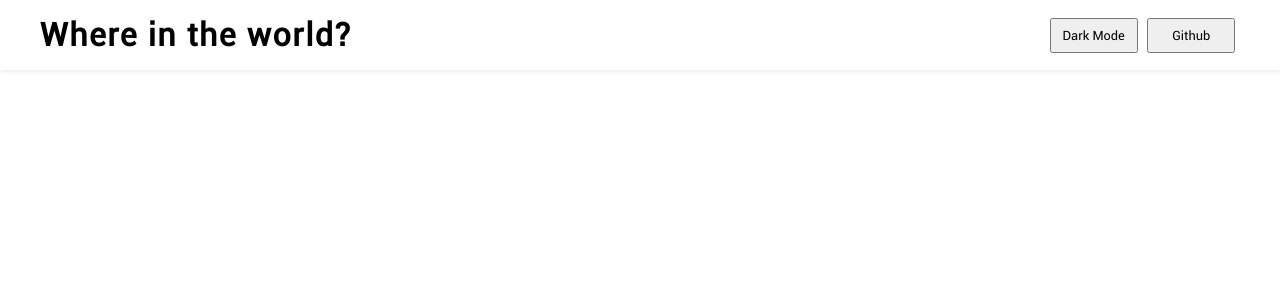
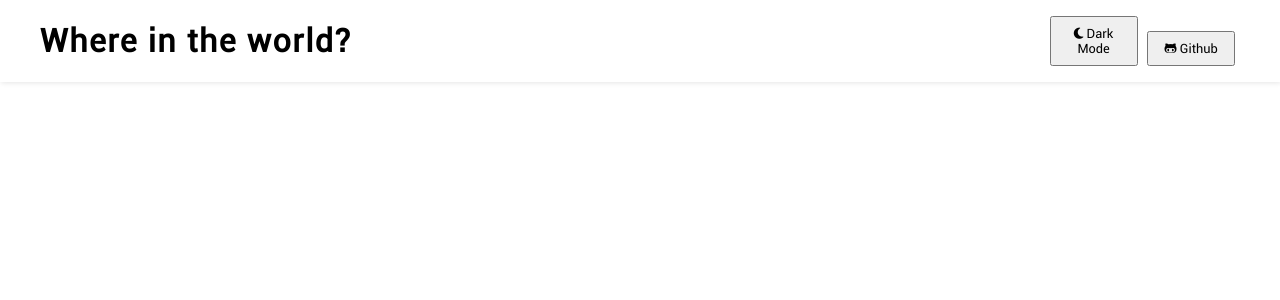
Before and after one commit to Victorceloss/countries-web, a React (Vite) app: page / in a window 1280 px wide. Shown: the top 300 px of the page. Built offline with nearby package versions, Linux system fonts and the light colour scheme.

Commit message:
style: add FontAwesome icons to the Header

```diff
--- a/src/components/Header/Header.tsx
+++ b/src/components/Header/Header.tsx
@@ -8,10 +8,10 @@ export const Header = () => {
       <h1 className="header-title">Where in the world?</h1>
       <nav className="header-nav">
         <button className="nav-button" id="toggle-darkmode">
-          Dark Mode
+        <i className="fa-solid fa-moon"></i> Dark Mode
         </button>
         <button className="nav-button" id="github-button">
-          Github
+        <i className="fa-brands fa-github-alt"></i> Github
         </button>
       </nav>
     </header>
```
